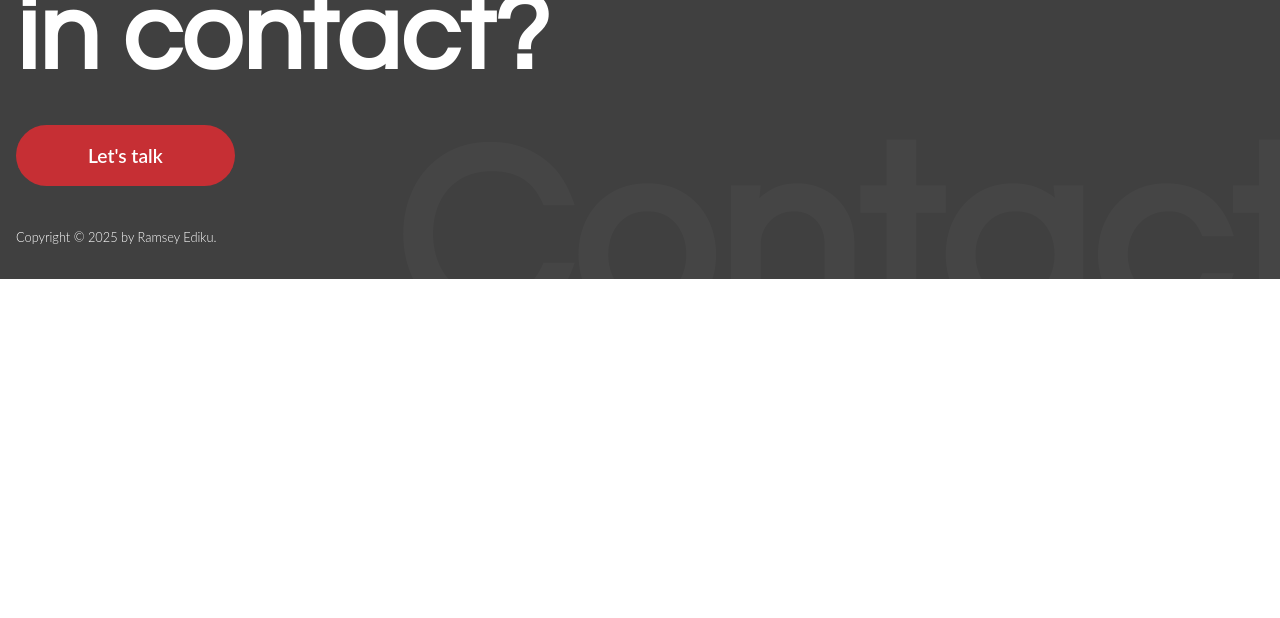
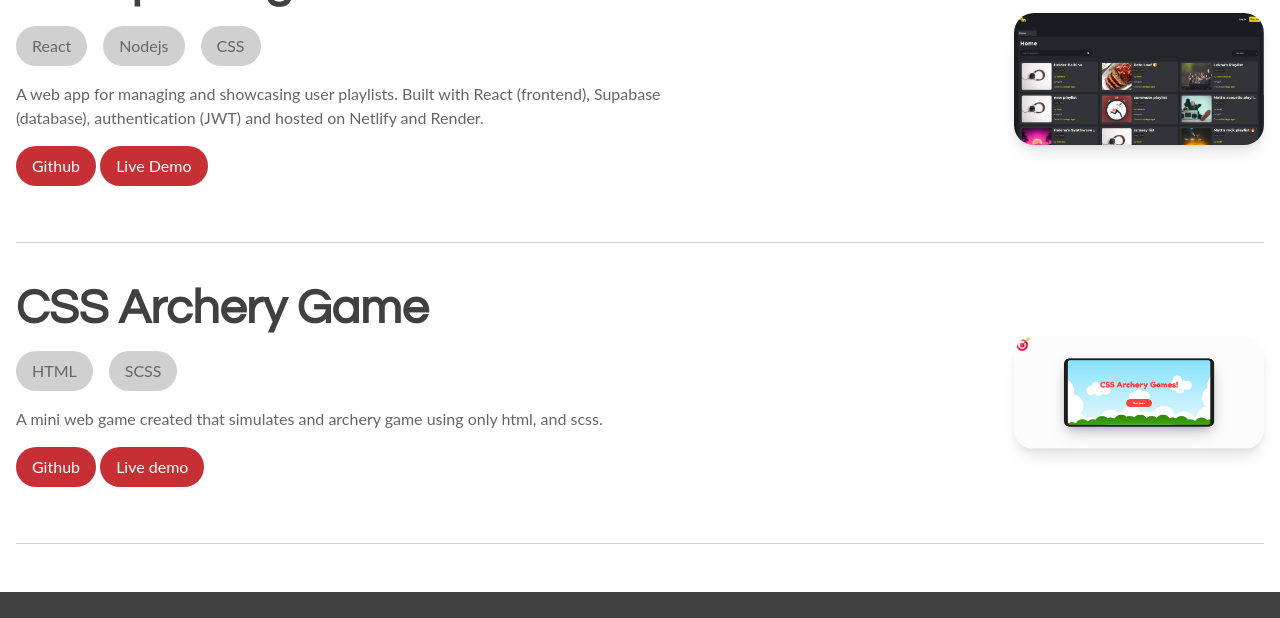
Before and after one commit to ramseyediku/mini-portfolio-website, a website built with Vite: page index.html in a window 1280 px wide. Shown: the part 1002-1620 px from the top of the page. Before the commit the page ends 1281 px from the top, so only its background shows below. Built offline with nearby package versions, Linux system fonts and the light colour scheme.

Commit message:
Finish projects section for the site

```diff
--- a/index.html
+++ b/index.html
@@ -45,6 +45,7 @@
         </div>
         <img class="hero__img" src="src/IMG/pfp2.jpg" alt="My profile image" />
       </section>
+
       <section id="about" class="about">
         <h2>About</h2>
         <p>
@@ -57,22 +58,78 @@
           <a href="#">Download CV</a>
         </p>
       </section>
+
       <section id="work" class="work">
-        <h2>Projects</h2>
-        <p>projects</p>
-        <section class="projects">
-          <div>
-            <img src="#" alt="#about" />
-            <p></p>
-            <a href=""></a><img src="" alt="" />
-          </div>
-          <div>
-            <img src="#" alt="#about" />
-            <p></p>
-            <a href=""></a><img src="" alt="" />
-          </div>
-        </section>
+        <div class="wrapper">
+          <h2 class="title">Projects</h2>
+          <section class="project">
+            <div class="">
+              <h3 class="project__title">Mixtape Magic</h3>
+              <ul class="project__languages">
+                <li>React</li>
+                <li>Nodejs</li>
+                <li>CSS</li>
+              </ul>
+              <p class="project__desc">
+                A web app for managing and showcasing user playlists. Built with
+                React (frontend), Supabase (database), authentication (JWT) and
+                hosted on Netlify and Render.
+              </p>
+              <a
+                href="https://github.com/ramseyediku/Mixtape-Magic"
+                target="_blank"
+                class="project__link"
+              >
+                Github
+              </a>
+              <a
+                href="mixtapemagic.netlify.app/"
+                target="_blank"
+                class="project__link"
+              >
+                Live Demo
+              </a>
+            </div>
+            <img
+              src="src/IMG/mixtape.png"
+              alt="Project preview for the Mixtape Magic project"
+            />
+          </section>
+          <section class="project">
+            <div class="">
+              <h3 class="project__title">CSS Archery Game</h3>
+              <ul class="project__languages">
+                <li>HTML</li>
+                <li>SCSS</li>
+              </ul>
+              <p class="project__desc">
+                A mini web game created that simulates and archery game using
+                only html, and scss.
+              </p>
+              <a
+                href="https://github.com/ramseyediku/css-archery-games"
+                target="_blank"
+                class="project__link"
+              >
+                Github
+              </a>
+              <a
+                href="https://codepen.io/ramseyediku/full/NPWePMY"
+                target="_blank"
+                class="project__link"
+              >
+                Live demo
+              </a>
+            </div>
+            <img
+              src="src/IMG/archery.png"
+              alt="Project preview for the CSS archery project"
+            />
+          </section>
+        </div>
+        <div class="watermark watermark--project">Projects</div>
       </section>
+
       <footer class="footer" id="contact" class="contact">
         <div class="watermark watermark--footer">Contact</div>
         <div class="wrapper">
@@ -107,7 +164,7 @@
 
       <dialog>
         <button autofocus><img src="src/IMG/close.svg" /></button>
-        <form class="form" action="#">
+        <form class="form" method="post" action="/">
           <h2 class="title">Get in touch</h2>
           <div class="form__group">
             <label for="name">Name</label>
@@ -124,10 +181,12 @@
               name="message"
               id="textarea"
               rows="10"
-            ></textarea>
+            >
+            </textarea>
           </div>
           <input class="button" type="submit" value="Send" />
         </form>
+        <div class="watermark watermark--dialog">Contact</div>
       </dialog>
     </main>
   </body>
--- a/src/CSS/footer.module.css
+++ b/src/CSS/footer.module.css
@@ -56,8 +56,9 @@
 dialog {
   border-top-right-radius: calc(var(--border-radius) / 2);
   border-top-left-radius: calc(var(--border-radius) / 2);
+  position: relative;
+  overflow: clip;
   width: 100%;
-  overflow: hidden;
   height: 100%;
   margin-bottom: 0;
   border: 0;
@@ -93,7 +94,7 @@ dialog {
     .form__input {
       padding: 1.25em 1em;
       border-radius: calc(var(--border-radius) / 4);
-      border: solid 2px hsla(0, 0%, 63%, 0.5);
+      border: solid 2px var(--clr-grey);
       font-family: "Questrial", sans-serif;
 
       &:focus {
@@ -102,4 +103,10 @@ dialog {
       }
     }
   }
+
+  .watermark--dialog {
+    z-index: -1;
+    bottom: -15%;
+    left: 0;
+  }
 }
--- a/src/CSS/main.css
+++ b/src/CSS/main.css
@@ -2,4 +2,5 @@
 @import url(utilitlies.module.css);
 @import url(header.module.css);
 @import url(hero.module.css);
+@import url(projects.module.css);
 @import url(footer.module.css);
--- /dev/null
+++ b/src/CSS/projects.module.css
@@ -0,0 +1,59 @@
+.work {
+  padding-block: 3em;
+  position: relative;
+
+  .watermark--project {
+    top: 0;
+  }
+}
+
+.project {
+  border-bottom: solid 1px var(--clr-grey);
+  display: grid;
+  grid-template-columns: 8fr 2fr;
+  padding-block: 2.5em;
+
+  .project__title {
+    margin-top: 0;
+    font-size: 3rem;
+    color: var(--clr-dark);
+  }
+
+  .project__languages {
+    display: flex;
+    padding: 0;
+    gap: 1em;
+
+    li {
+      background-color: var(--clr-grey);
+      padding: 0.5em 1em;
+      border-radius: var(--border-radius);
+      transition: background-color 350ms ease-in-out, color 300ms ease-in-out;
+
+      &:hover,
+      &:focus-within {
+        background-color: var(--clr-accent-2);
+        color: var(--clr-light);
+        cursor: pointer;
+      }
+    }
+  }
+
+  .project__link {
+    color: var(--clr-light);
+    display: inline-block;
+    margin-block: 1em;
+    padding: 1em;
+    background-color: var(--clr-accent-2);
+    border-radius: var(--border-radius);
+    padding: 0.5em 1em;
+  }
+
+  img {
+    border-radius: calc(var(--border-radius) / 3);
+    align-self: center;
+    box-shadow: rgba(0, 0, 0, 0.1) 0px 10px 15px -3px,
+      rgba(0, 0, 0, 0.05) 0px 4px 6px -2px;
+    cursor: pointer;
+  }
+}
--- a/src/CSS/reset.module.css
+++ b/src/CSS/reset.module.css
@@ -129,6 +129,8 @@ time[datetime*=":"] {
 :root {
   --clr-dark: hsl(0, 0%, 25%);
   --clr-light: hsl(0, 0%, 100%);
+  --clr-grey: hsla(0, 0%, 63%, 0.5);
+
   --clr-accent: hsl(0, 0%, 40%);
   --clr-accent-2: hsl(358, 62%, 48%);
 
--- a/src/CSS/utilitlies.module.css
+++ b/src/CSS/utilitlies.module.css
@@ -15,7 +15,7 @@
 }
 
 .title {
-  color: var(--clr-dark);
+  color: var(--clr-accent);
   font-size: 6.75rem;
 }
 
```
Also changed, not shown: src/IMG/archery.png (added), src/IMG/mixtape.png (added).
